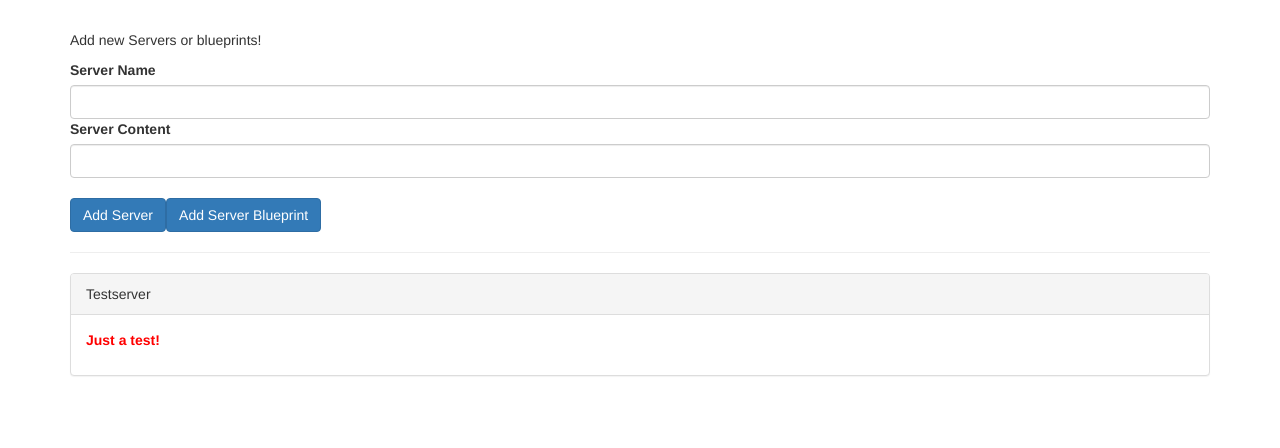
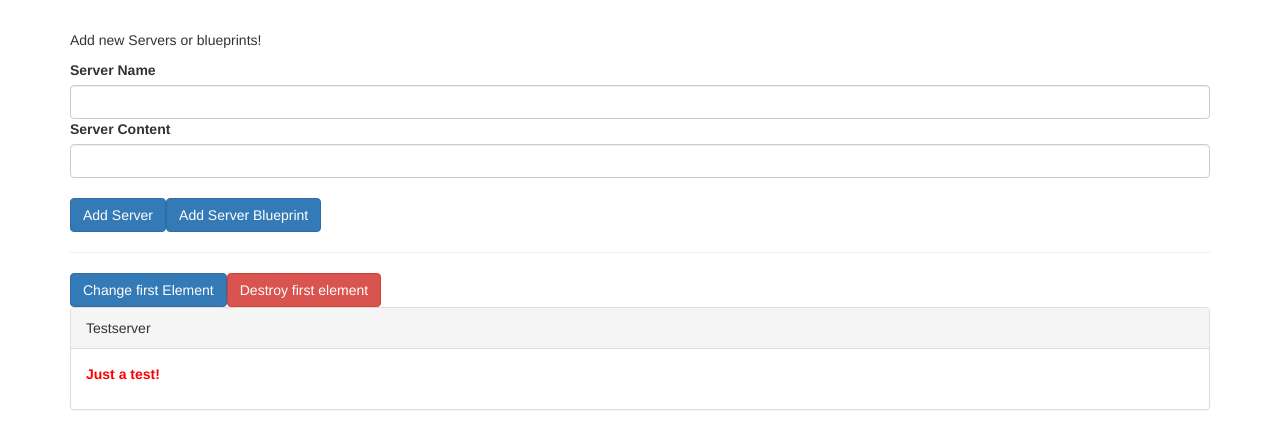
Before and after one commit to thelensguy/Angular-databinding, an Angular app: page / in a window 1280 px wide. Shown: the top 448 px of the page. Built offline with nearby package versions, Linux system fonts and the light colour scheme.

Commit message:
life cycle test

```diff
--- a/src/app/app.component.html
+++ b/src/app/app.component.html
@@ -1,15 +1,28 @@
 <div class="container">
   <app-cockpit
-  (serverCreated)="onServerAdded($event)"
-  (bpCreated)="onBlueprintAdded($event)"
+    (serverCreated)="onServerAdded($event)"
+    (bpCreated)="onBlueprintAdded($event)"
   ></app-cockpit>
-  <hr>
+  <hr />
   <div class="row">
     <div class="col-xs-12">
-      <app-server-element *ngFor="let serverElement of serverElements" [srvElement]="serverElement">
+      <button class="btn btn-primary" (click)="onChangesFirst()">
+        Change first Element
+      </button>
+      <button class="btn btn-danger" (click)="onDestroyFirst()">
+        Destroy first element
+      </button>
+      <app-server-element
+        *ngFor="let serverElement of serverElements"
+        [name]="serverElement.name"
+      >
         <p>
-          <strong *ngIf="serverElement.type === 'server'" style="color: red">{{ serverElement.content }}</strong>
-          <em *ngIf="serverElement.type === 'blueprint'">{{ serverElement.content }}</em>
+          <strong *ngIf="serverElement.type === 'server'" style="color: red;">{{
+            serverElement.content
+          }}</strong>
+          <em *ngIf="serverElement.type === 'blueprint'">{{
+            serverElement.content
+          }}</em>
         </p>
       </app-server-element>
     </div>
--- a/src/app/app.component.ts
+++ b/src/app/app.component.ts
@@ -1,28 +1,39 @@
-import { Component } from '@angular/core';
+import { Component } from "@angular/core";
 
 @Component({
-  selector: 'app-root',
-  templateUrl: './app.component.html',
-  styleUrls: ['./app.component.css']
+  selector: "app-root",
+  templateUrl: "./app.component.html",
+  styleUrls: ["./app.component.css"],
 })
 export class AppComponent {
-  serverElements = [{type: 'server', name: 'Testserver', content: 'Just a test!'}];
+  serverElements = [
+    { type: "server", name: "Testserver", content: "Just a test!" },
+  ];
 
-  onServerAdded(serverData: {serverName: string, serverContent: string}) {
+  onServerAdded(serverData: { serverName: string; serverContent: string }) {
     this.serverElements.push({
-      type: 'server',
+      type: "server",
       name: serverData.serverName,
-      content: serverData.serverContent
+      content: serverData.serverContent,
     });
   }
 
-  onBlueprintAdded(blueprintData: {serverName: string, serverContent: string}) {
+  onBlueprintAdded(blueprintData: {
+    serverName: string;
+    serverContent: string;
+  }) {
     this.serverElements.push({
-      type: 'blueprint',
+      type: "blueprint",
       name: blueprintData.serverName,
-      content: blueprintData.serverContent
+      content: blueprintData.serverContent,
     });
   }
 
+  onChangesFirst() {
+    this.serverElements[0].name = "Changed!";
+  }
 
+  onDestroyFirst() {
+    this.serverElements.splice(0, 1);
+  }
 }
--- a/src/app/server-element/server-element.component.html
+++ b/src/app/server-element/server-element.component.html
@@ -1,5 +1,6 @@
 <div class="panel panel-default">
-  <div class="panel-heading">{{ element.name }}</div>
+  <!-- <div class="panel-heading">{{ element.name }}</div> -->
+  <div class="panel-heading" #heading>{{ name }}</div>
   <div class="panel-body">
     <ng-content></ng-content>
   </div>
--- a/src/app/server-element/server-element.component.ts
+++ b/src/app/server-element/server-element.component.ts
@@ -1,16 +1,74 @@
-import { Component, OnInit, Input, ViewEncapsulation } from '@angular/core';
+import {
+  Component,
+  OnInit,
+  Input,
+  ViewEncapsulation,
+  OnChanges,
+  SimpleChanges,
+  DoCheck,
+  AfterContentInit,
+  AfterContentChecked,
+  AfterViewChecked,
+  AfterViewInit,
+  OnDestroy,
+  ViewChild,
+  ElementRef,
+} from "@angular/core";
 
 @Component({
-  selector: 'app-server-element',
-  templateUrl: './server-element.component.html',
-  styleUrls: ['./server-element.component.css'],
-  encapsulation: ViewEncapsulation.Emulated // None, Native
+  selector: "app-server-element",
+  templateUrl: "./server-element.component.html",
+  styleUrls: ["./server-element.component.css"],
+  encapsulation: ViewEncapsulation.Emulated, // None, Native
 })
-export class ServerElementComponent implements OnInit {
-  @Input('srvElement') element: {type: string, name: string, content: string};
-  constructor() { }
+export class ServerElementComponent
+  implements
+    OnInit,
+    OnChanges,
+    DoCheck,
+    AfterContentInit,
+    AfterContentChecked,
+    AfterViewInit,
+    AfterViewChecked,
+    OnDestroy {
+  @Input("srvElement") element: { type: string; name: string; content: string };
+  @Input() name: string;
+  @ViewChild("heading", { static: true }) header: ElementRef;
 
+  constructor() {
+    console.log("constructor called!");
+  }
+  ngOnChanges(changes: SimpleChanges) {
+    console.log("ngOnChanges called");
+    console.log(changes);
+  }
   ngOnInit(): void {
+    console.log("ngOnInit called!");
+    console.log("Text content: " + this.header.nativeElement.textContent);
   }
 
+  ngDoCheck() {
+    console.log("ngDoCheck called");
+  }
+
+  ngAfterContentInit() {
+    console.log("ngAfterContentInit");
+  }
+
+  ngAfterContentChecked() {
+    console.log("ngAfterContentChecked called");
+  }
+
+  ngAfterViewInit() {
+    console.log("ngAfterViewInit");
+    console.log("Text content: " + this.header.nativeElement.textContent);
+  }
+
+  ngAfterViewChecked() {
+    console.log("ngAfterViewChecked called");
+  }
+
+  ngOnDestroy() {
+    console.log("ngOnDestroy called");
+  }
 }
```
